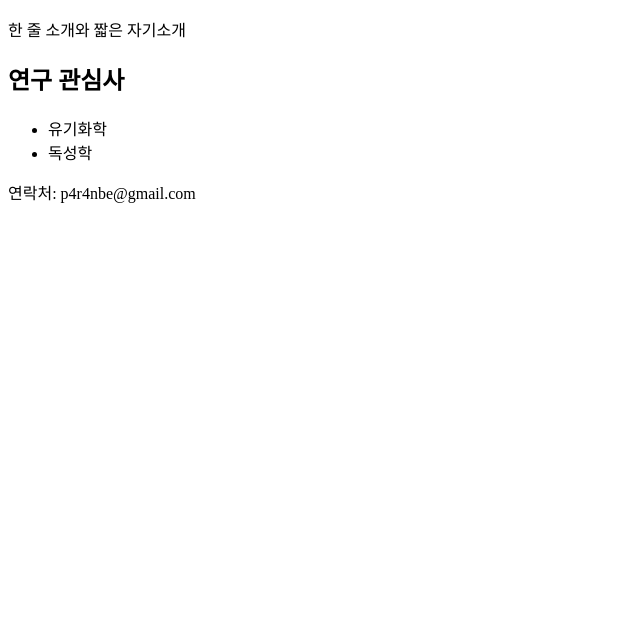
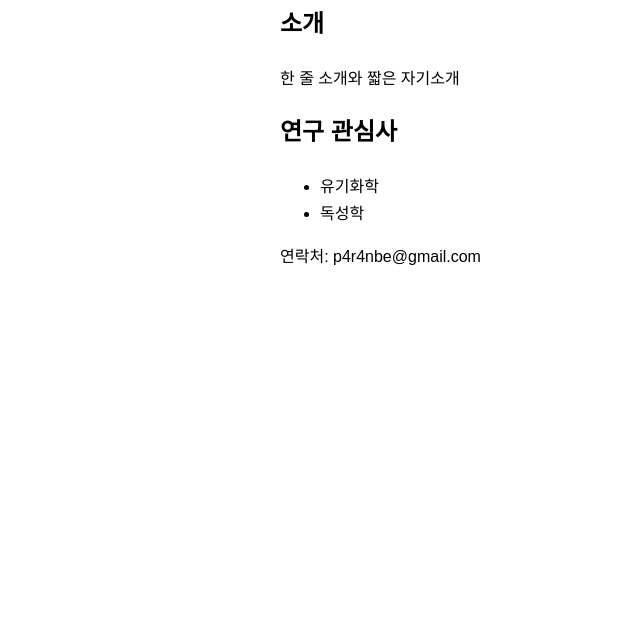
Before and after one commit to P4R4NBE/BeLaAzul, a plain HTML site: page main.html in a window 1280 px wide. Shown: the part 156-800 px from the top of the page, without its empty margins (0-640 px from the left). Drawn offline with Linux system fonts and the light colour scheme; a web font is replaced by a local one.

Commit message:
Fix CSS syntax for body selector

```diff
--- a/main.html
+++ b/main.html
@@ -13,7 +13,7 @@
         font-display: swap;
       }
 
-      @body {
+      body {
         font-family: 'GowoonDodum', sans-serif;
         line-height: 1.7;
         max-width: 720px;
```
